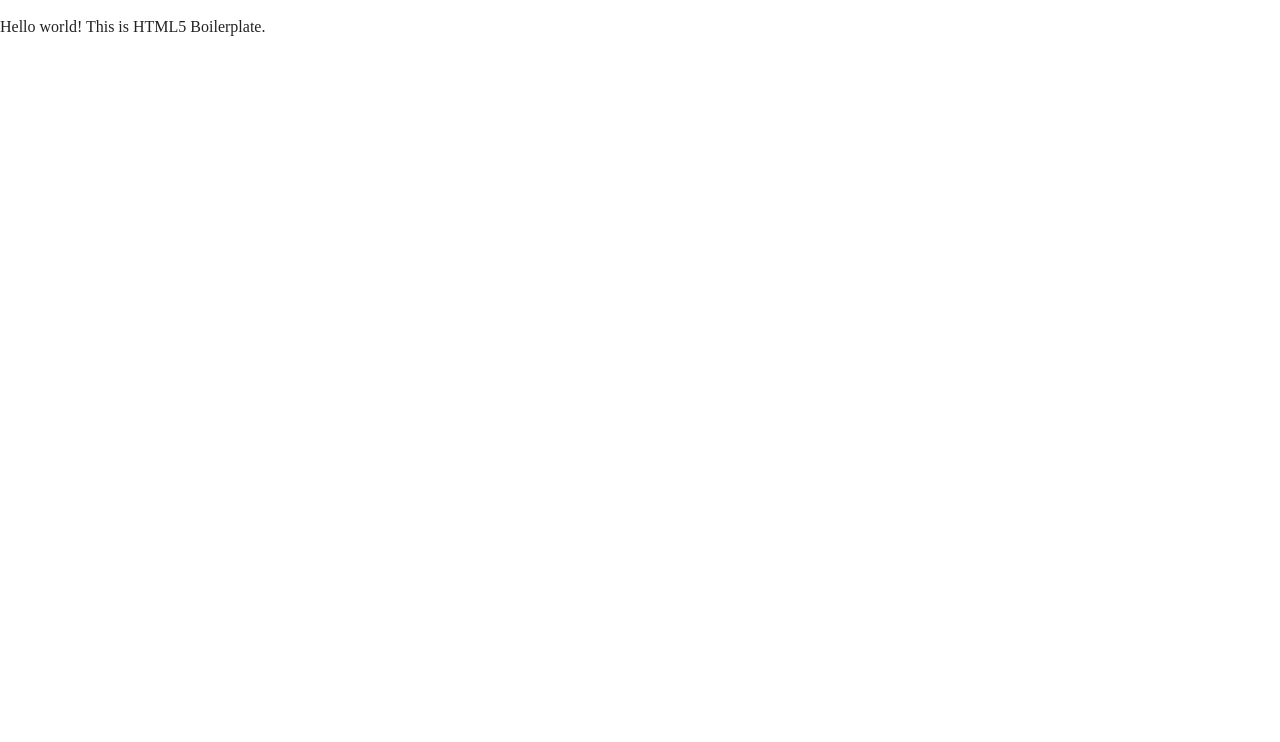
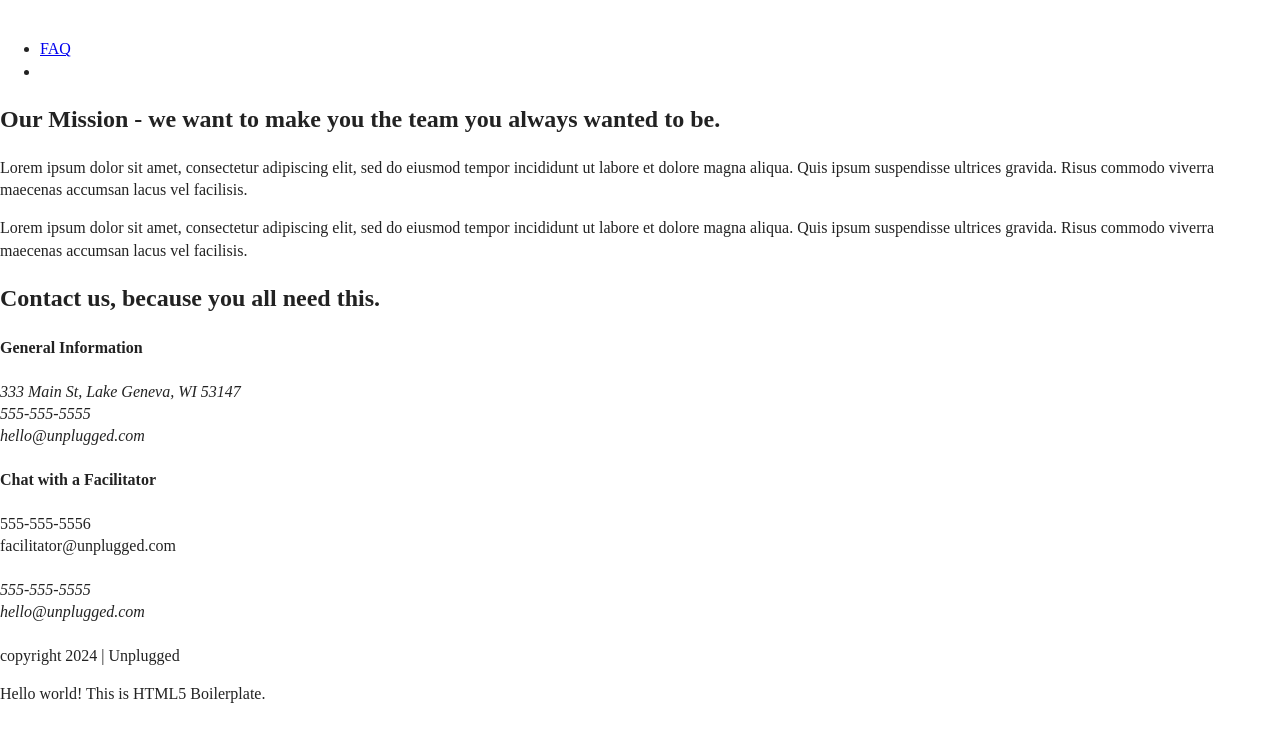
Before and after one commit to crystal-nicole/unplugged, a website: page about/index.html in a window 1280 px wide. Drawn offline with Linux system fonts and the light colour scheme.

Commit message:
Added html to about page

```diff
--- a/about/index.html
+++ b/about/index.html
@@ -3,7 +3,7 @@
 
 <head>
   <meta charset="utf-8">
-  <title></title>
+  <title>About Unplugged Retreat</title>
   <meta name="description" content="">
   <meta name="viewport" content="width=device-width, initial-scale=1">
 
@@ -23,6 +23,84 @@
 </head>
 
 <body>
+  <header>
+    <div class="content-wrapper">
+      <a href="#"><img src="" alt="" target="_blank"></a>
+      <div class="header-divider">
+      </div>
+      <nav>
+        <ul>
+          <li><a href="../faq/index.html">FAQ</a></li>
+          <li><a href="index.html"></a></li>
+        </ul>
+      </nav>
+    </div>
+  </header>
+  <main>
+    <section class="mission">
+      <div class="content-wrapper">
+        <h2>Our Mission - we want to make you the team you always wanted to be.</h2>
+        <div class="mission-content">
+          <p>Lorem ipsum dolor sit amet, consectetur adipiscing elit, sed do eiusmod tempor incididunt ut labore et dolore magna aliqua. Quis ipsum suspendisse ultrices gravida. Risus commodo viverra maecenas accumsan lacus vel facilisis.
+          </p>
+          <p>Lorem ipsum dolor sit amet, consectetur adipiscing elit, sed do eiusmod tempor incididunt ut labore et dolore magna aliqua. Quis ipsum suspendisse ultrices gravida. Risus commodo viverra maecenas accumsan lacus vel facilisis.
+          </p>
+        </div>
+      </div>
+    </section>
+    <section class="map">
+      <figure>
+
+      </figure>
+    </section>
+    <section class="contact-section">
+      <div class="content-wrapper">
+        <h2>Contact us, because you all need this.</h2>
+        <div class="contact-content">
+          <div>
+            <h4>General Information</h4>
+            <address>
+              <p>333 Main St, Lake Geneva, WI 53147<br>
+                555-555-5555<br>
+                hello@unplugged.com</p>
+            </address>
+          </div>
+          <div>
+            <h4>Chat with a Facilitator</h4>
+            <p>555-555-5556<br>
+              facilitator@unplugged.com</p>
+          </div>
+        </div>
+      </div>
+    </section>
+  </main>
+
+  <footer>
+    <div class="content-wrapper">
+      <div class="footer-content">
+        <div class="contact">
+          <h4></h4>
+          <address>
+            <p>555-555-5555<br>
+            hello@unplugged.com</p>
+          </address>
+        </div>
+        <div class="social">
+          <h4></h4>
+          <div class="social-icons">
+            <p>
+            <a href="#"></a>
+            <a href="#"></a>
+            <a href="#"></a>
+            </p>
+          </div>
+        </div>
+      </div>
+      <div class="copyright">
+        <p>copyright 2024 | Unplugged</p>
+      </div>
+    </div>
+  </footer>
 
   <!-- Add your site or application content here -->
   <p>Hello world! This is HTML5 Boilerplate.</p>
```
Also changed, not shown: index.html (+1 -1 lines).
